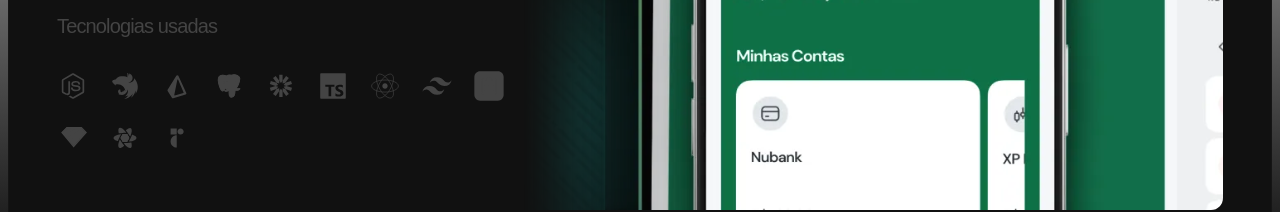
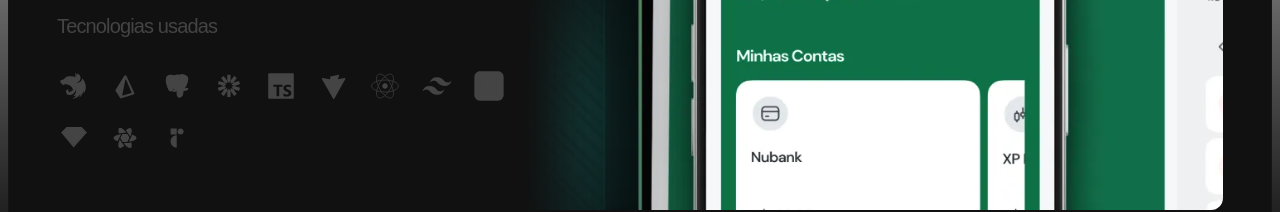
Before and after one commit to ArthurLelis/Portfolio, a Next.js app: page / in a window 1280 px wide. Shown: the part 2735-2947 px from the top of the page. Built offline with nearby package versions, Linux system fonts and the light colour scheme.

Commit message:
update projects data and config ids in Vite svg component

```diff
--- a/src/data/projects.ts
+++ b/src/data/projects.ts
@@ -46,12 +46,12 @@ export const projects = [
     image: FincheckBanner,
     description: 'O Fincheck é um aplicativo desenvolvido para ajudar usuários a monitorar suas finanças pessoais de forma fácil e eficiente. O objetivo do projeto é fornecer ferramentas que permitam o controle total sobre contas bancárias, investimentos, despesas, receitas e planejamento financeiro.',
     stacks: [
-      { name: 'Node JS', logo: Node, },
-      { name: 'Nest JS', logo: Nest, },
+      { name: 'NestJS', logo: Nest, },
       { name: 'Prisma', logo: Prisma, },
       { name: 'PostgreSQL', logo: Postgres, },
       { name: 'JWT Tokens', logo: JWTTokens, },
       { name: 'Typescript', logo: Typescript },
+      { name: 'Vite', logo: Vite, },
       { name: 'React', logo: React },
       { name: 'Tailwind', logo: Tailwind },
       { name: 'React Hook Form', logo: ReactHookForm },
--- a/src/view/components/Stacks/Vite.tsx
+++ b/src/view/components/Stacks/Vite.tsx
@@ -14,6 +14,9 @@ export function Vite({ isActive, className }: ViteProps) {
     muted: '#444',
   };
 
+  const id1 = `id_svg_vite_${Math.random()}`;
+  const id2 = `id_svg_vite_${Math.random()}`;
+
   return (
     <svg
       viewBox="0 0 40 40"
@@ -22,22 +25,22 @@ export function Vite({ isActive, className }: ViteProps) {
       className={cn('w-8 h-8', className)}
     >
       <path
-        fill="url(#paint0_linear_171_34)"
+        fill={`url(#${id1})`}
         d="M35.4201 11.1259L21.5541 35.9199C21.2681 36.4319 20.5321 36.4339 20.2421 35.9259L6.10012 11.1279C5.78412 10.5719 6.25812 9.89986 6.88812 10.0119L20.7681 12.4939C20.8581 12.5099 20.9481 12.5099 21.0361 12.4939L34.6281 10.0159C35.2541 9.90186 35.7321 10.5679 35.4201 11.1259Z"
       />
 
       <path
-        fill="url(#paint1_linear_171_34)"
+        fill={`url(#${id2})`}
         d="M27.1961 6.00824L16.9361 8.01824C16.7661 8.05024 16.6421 8.19424 16.6321 8.36624L16.0001 19.0262C15.9861 19.2782 16.2161 19.4722 16.4621 19.4162L19.3181 18.7562C19.5861 18.6942 19.8281 18.9302 19.7721 19.1982L18.9241 23.3542C18.8661 23.6342 19.1281 23.8742 19.4021 23.7902L21.1661 23.2542C21.4401 23.1722 21.7041 23.4122 21.6461 23.6922L20.2961 30.2202C20.2121 30.6282 20.7561 30.8522 20.9821 30.5022L21.1341 30.2682L29.4941 13.5802C29.6341 13.3022 29.3921 12.9822 29.0861 13.0422L26.1461 13.6102C25.8701 13.6622 25.6341 13.4062 25.7121 13.1362L27.6321 6.48224C27.7101 6.21024 27.4741 5.95424 27.1961 6.00824Z"
       />
 
       <defs>
-        <linearGradient id="paint0_linear_171_34" x1="9.86704" y1="9.99951" x2="28.5206" y2="38.3638" gradientUnits="userSpaceOnUse">
+        <linearGradient id={id1} x1="9.86704" y1="9.99951" x2="28.5206" y2="38.3638" gradientUnits="userSpaceOnUse">
           <stop stopColor={isActive ? defaultColors.primary : defaultColors.muted} />
           <stop offset="1" stopColor={isActive ? defaultColors.secondary : defaultColors.muted} />
         </linearGradient>
 
-        <linearGradient id="paint1_linear_171_34" x1="21.7515" y1="6.00098" x2="28.1733" y2="29.4744" gradientUnits="userSpaceOnUse">
+        <linearGradient id={id2} x1="21.7515" y1="6.00098" x2="28.1733" y2="29.4744" gradientUnits="userSpaceOnUse">
           <stop stopColor={isActive ? defaultColors.tertiary : defaultColors.muted} />
           <stop offset="1" stopColor={isActive ? defaultColors.quaternary : defaultColors.muted} />
         </linearGradient>
```
